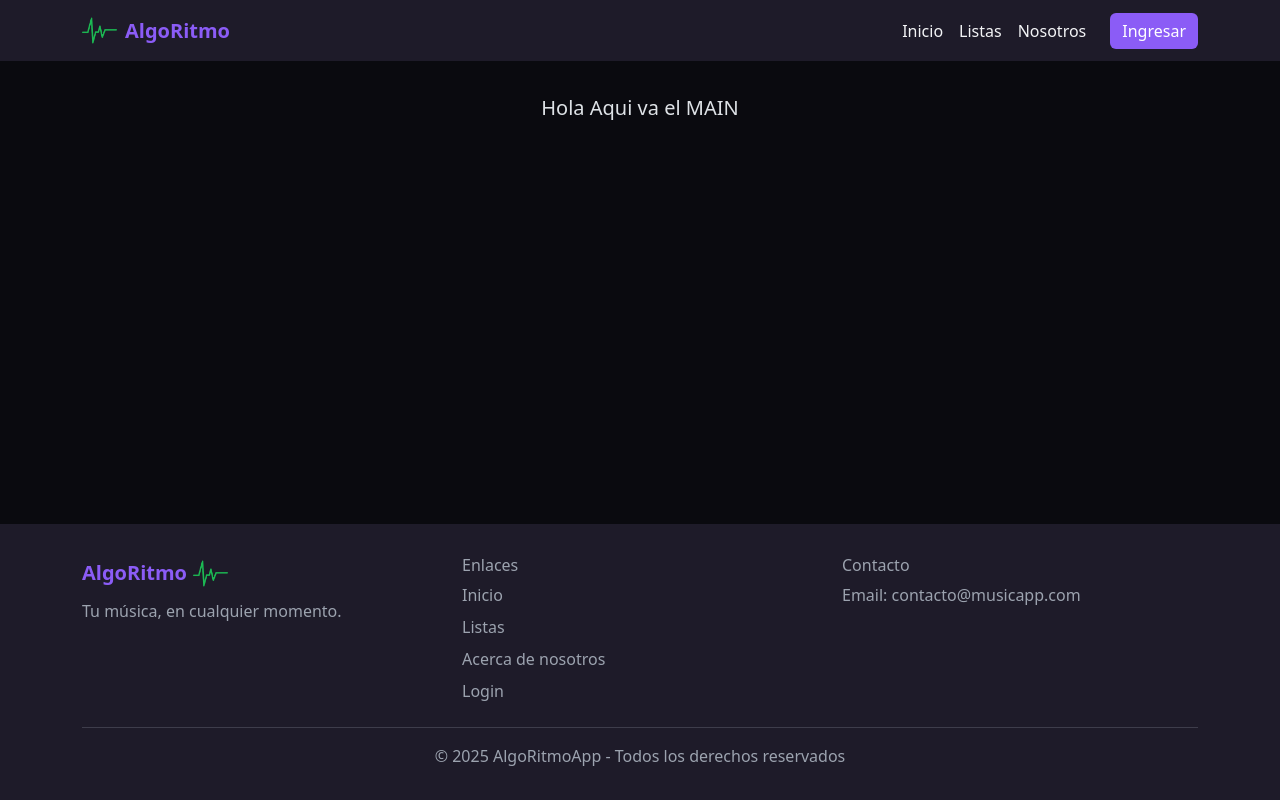
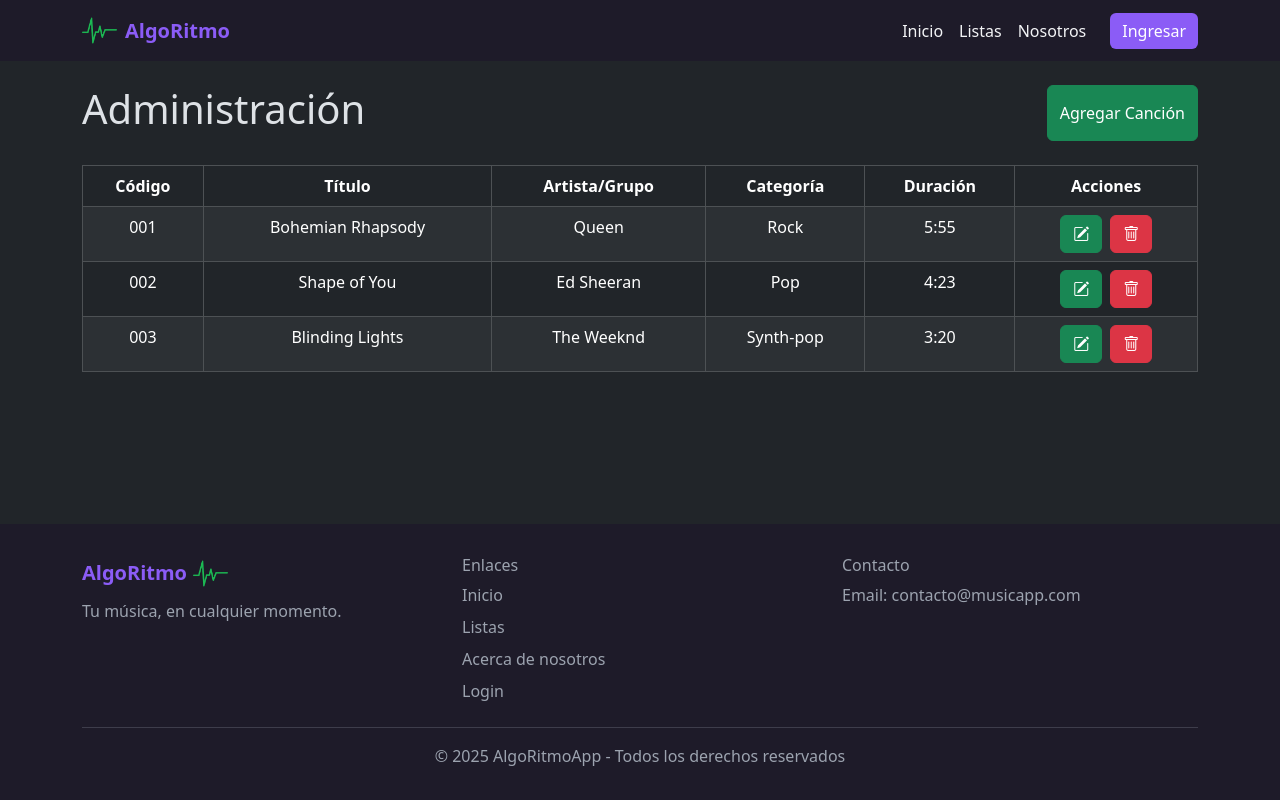
Before and after one commit to masheee/AlgoRitmo, a React (Vite) app: page / in a window 1280 px wide. Built offline with nearby package versions, Linux system fonts and the light colour scheme.

Commit message:
se creo la tabla, los botones y algunas filas de ejemplo

```diff
--- a/src/App.jsx
+++ b/src/App.jsx
@@ -1,16 +1,18 @@
 import { Container } from "react-bootstrap";
 import Menu from "./components/shared/Menu";
 import Footer from "./components/shared/Footer";
+import Administrador from "./components/pages/Administrador";
 
 export default function AppLayout() {
   return (
     <>
       <Menu />
-      <main style={{ padding: "2rem 0", flex: "1" }}>
+      {/* <main style={{ padding: "2rem 0", flex: "1" }}>
         <Container>
           <p className="text-center fs-5">Hola Aqui va el MAIN</p>
         </Container>
-      </main>
+      </main> */}
+      <Administrador></Administrador>
       <Footer />
     </>
   );
--- a/src/components/pages/Administrador.jsx
+++ b/src/components/pages/Administrador.jsx
@@ -1,10 +1,75 @@
 import React from 'react';
+import { Button, Table } from "react-bootstrap";
 
 const Administrador = () => {
     return (
-        <div>
+        <section className='container'>
+            <div className='d-flex justify-content-between mt-4'>
+                <h1>Administración</h1>
+                <Button variant='success' className='py-0'>Agregar Canción</Button>
+            </div>
 
-        </div>
+            <Table responsive striped bordered hover variant="dark" className='mt-4'>
+                <thead>
+                    <tr className="text-center">
+                        <th>Código</th>
+                        <th>Título</th>
+                        <th>Artista/Grupo</th>
+                        <th>Categoría</th>
+                        <th>Duración</th>
+                        <th>Acciones</th>
+                    </tr>
+                </thead>
+                <tbody className="text-center">
+                    <tr>
+                        <td>001</td>
+                        <td>Bohemian Rhapsody</td>
+                        <td>Queen</td>
+                        <td>Rock</td>
+                        <td>5:55</td>
+                        <td className="text-center">
+                            <Button variant='success' className='me-2'>
+                                <i className="bi bi-pencil-square"></i>
+                            </Button>
+                            <Button variant="danger">
+                            <i className="bi bi-trash"></i>
+                            </Button>
+                        </td>
+                    </tr>
+                    <tr>
+                        <td>002</td>
+                        <td>Shape of You</td>
+                        <td>Ed Sheeran</td>
+                        <td>Pop</td>
+                        <td>4:23</td>
+                        <td className="text-center">
+                            <Button variant='success' className='me-2'>
+                                <i className="bi bi-pencil-square"></i>
+                            </Button>
+                            <Button variant="danger">
+                            <i className="bi bi-trash"></i>
+                            </Button>
+                        </td>
+
+                    </tr>
+                    <tr>
+                        <td>003</td>
+                        <td>Blinding Lights</td>
+                        <td>The Weeknd</td>
+                        <td>Synth-pop</td>
+                        <td>3:20</td>
+                        <td className="text-center">
+                            <Button variant='success' className='me-2'>
+                                <i className="bi bi-pencil-square"></i>
+                            </Button>
+                            <Button variant="danger">
+                            <i className="bi bi-trash"></i>
+                            </Button>
+                        </td>
+                    </tr>
+                </tbody>
+            </Table>
+        </section>
     );
 };
 
```
